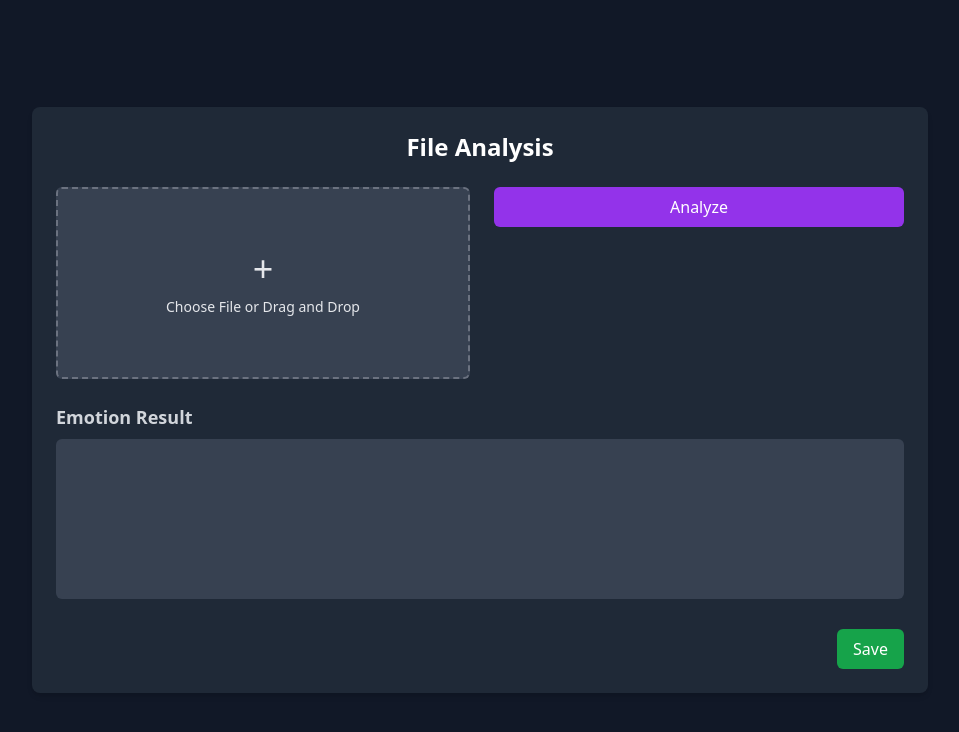
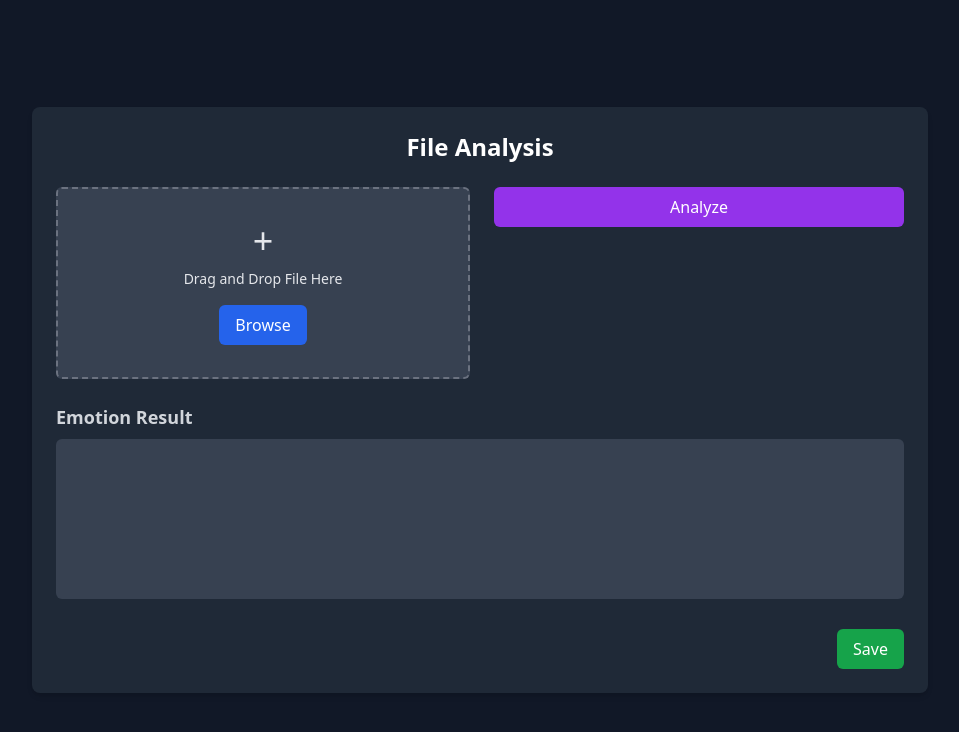
Before and after one commit to bootst23/deep-purple, a Vue app: page /fileUpload in a window 1280 px wide. Shown: the top 732 px of the page, without its empty margins (160-1119 px from the left). Built offline with nearby package versions, Linux system fonts and the light colour scheme.

Commit message:
modify fileUpload

```diff
--- a/src/views/FileUploadView.vue
+++ b/src/views/FileUploadView.vue
@@ -11,6 +11,9 @@ function handleFileChange(event: Event) {
   const files = (event.target as HTMLInputElement).files;
   if (files && files.length > 0) {
     selectedFile.value = files[0];
+  } else {
+    alert("No file selected.");
+    selectedFile.value = null;
   }
 }
 
@@ -40,7 +43,7 @@ async function analyzeFile() {
     const formData = new FormData();
     formData.append("file", selectedFile.value);
 
-    const API_URL = "http://localhost:8000/analyze"; // Replace with your backend endpoint
+    const API_URL = "http://localhost:8000/analyze";
     const response = await axios.post(API_URL, formData, {
       headers: {
         "Content-Type": "multipart/form-data",
@@ -83,20 +86,27 @@ function saveResult() {
       <div class="flex flex-col md:flex-row gap-6">
         <!-- Drag and Drop Area -->
         <div
-          class="flex-1 border-2 border-dashed border-gray-500 bg-gray-700 rounded-md flex items-center justify-center h-48 cursor-pointer"
+          class="flex-1 border-2 border-dashed border-gray-500 bg-gray-700 rounded-md flex flex-col items-center justify-center h-48 cursor-pointer"
           @dragover="handleDragOver"
           @drop="handleDrop"
         >
           <div class="text-center space-y-2">
             <div class="text-4xl">+</div>
-            <div class="text-sm">Choose File or Drag and Drop</div>
-            <input
-              type="file"
-              id="fileInput"
-              class="hidden"
-              @change="handleFileChange"
-            />
+            <div class="text-sm">Drag and Drop File Here</div>
           </div>
+          <button
+            class="mt-4 bg-blue-600 text-white px-4 py-2 rounded-md hover:bg-blue-500 transition"
+            @click="$refs.fileInput.click()"
+          >
+            Browse
+          </button>
+          <input
+            type="file"
+            id="fileInput"
+            ref="fileInput"
+            class="hidden"
+            @change="handleFileChange"
+          />
         </div>
 
         <!-- Analyze Button -->
```
